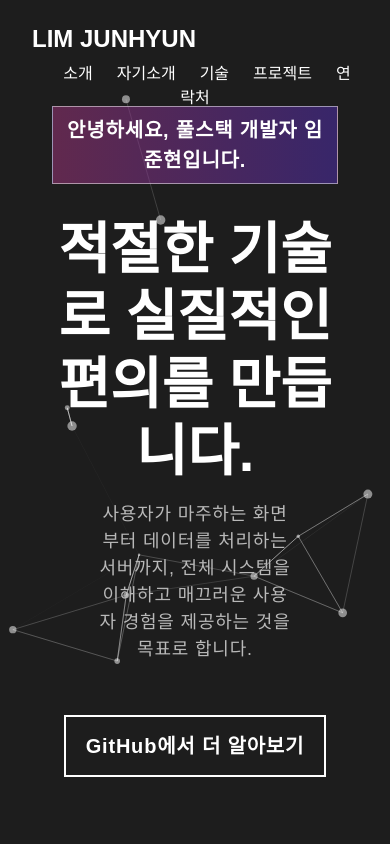
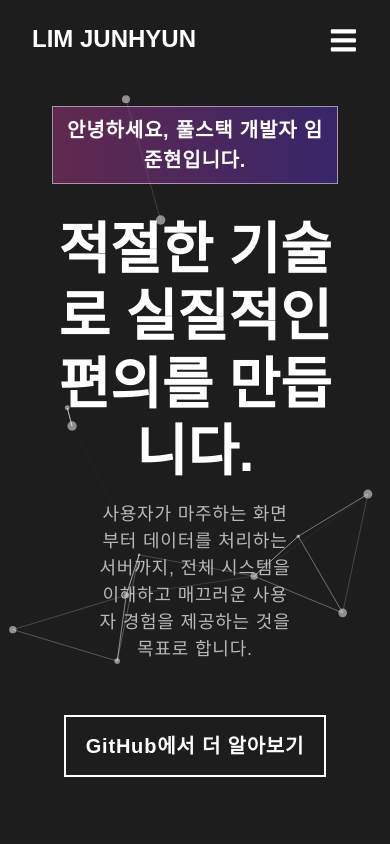
Before and after one commit to NiceTry3675/portfolio2, a React (Create React App) app: page / in a window 390 px wide. Shown: the top 844 px of the page. Built offline with nearby package versions, Linux system fonts and the light colour scheme.

Commit message:
feat: Add responsive hamburger menu

```diff
--- a/src/components/Header.css
+++ b/src/components/Header.css
@@ -1,4 +1,3 @@
-
 .navbar {
   position: fixed;
   top: 0;
@@ -53,3 +52,49 @@
 .navbar-links a.active {
   color: #61dafb;
 }
+
+.menu-icon {
+  display: none;
+  font-size: 1.8rem;
+  cursor: pointer;
+  color: #ffffff;
+}
+
+@media (max-width: 768px) {
+  .navbar-links {
+    display: flex;
+    flex-direction: column;
+    width: 100%;
+    height: 100vh;
+    position: absolute;
+    top: 80px; /* Adjust this value if your navbar height is different */
+    left: -100%;
+    opacity: 1;
+    transition: all 0.5s ease;
+    background: #1a1a1a;
+  }
+
+  .navbar-links.active {
+    left: 0;
+    opacity: 1;
+    transition: all 0.5s ease;
+    z-index: 1;
+  }
+
+  .navbar-links a {
+    text-align: center;
+    padding: 2rem;
+    width: 100%;
+    display: table;
+    margin-left: 0; /* Reset margin for mobile view */
+  }
+
+  .navbar-links a:hover {
+    color: #61dafb;
+    border-radius: 0;
+  }
+
+  .menu-icon {
+    display: block;
+  }
+}
--- a/src/components/Header.tsx
+++ b/src/components/Header.tsx
@@ -1,9 +1,15 @@
 import React, { useState, useEffect } from 'react';
 import { Link } from 'react-scroll';
+import { FaBars, FaTimes } from 'react-icons/fa';
 import './Header.css';
 
 const Header = () => {
   const [scrolled, setScrolled] = useState(false);
+  const [isOpen, setIsOpen] = useState(false);
+
+  const toggleMenu = () => {
+    setIsOpen(!isOpen);
+  };
 
   useEffect(() => {
     const onScroll = () => {
@@ -21,13 +27,28 @@ const Header = () => {
   return (
     <header className={scrolled ? 'scrolled' : ''}>
       <nav className="navbar">
-        <Link to="home" smooth={true} duration={500} className="navbar-brand">LIM JUNHYUN</Link>
-        <div className="navbar-links">
-          <Link to="home" smooth={true} duration={500} activeClass="active" spy={true}>소개</Link>
-          <Link to="about" smooth={true} duration={500} activeClass="active" spy={true}>자기소개</Link>
-          <Link to="skills" smooth={true} duration={500} activeClass="active" spy={true}>기술</Link>
-          <Link to="projects" smooth={true} duration={500} activeClass="active" spy={true}>프로젝트</Link>
-          <Link to="contact" smooth={true} duration={500} activeClass="active" spy={true}>연락처</Link>
+        <Link to="home" smooth={true} duration={500} className="navbar-brand">
+          LIM JUNHYUN
+        </Link>
+        <div className="menu-icon" onClick={toggleMenu}>
+          {isOpen ? <FaTimes /> : <FaBars />}
+        </div>
+        <div className={isOpen ? 'navbar-links active' : 'navbar-links'}>
+          <Link to="home" smooth={true} duration={500} activeClass="active" spy={true} onClick={toggleMenu}>
+            소개
+          </Link>
+          <Link to="about" smooth={true} duration={500} activeClass="active" spy={true} onClick={toggleMenu}>
+            자기소개
+          </Link>
+          <Link to="skills" smooth={true} duration={500} activeClass="active" spy={true} onClick={toggleMenu}>
+            기술
+          </Link>
+          <Link to="projects" smooth={true} duration={500} activeClass="active" spy={true} onClick={toggleMenu}>
+            프로젝트
+          </Link>
+          <Link to="contact" smooth={true} duration={500} activeClass="active" spy={true} onClick={toggleMenu}>
+            연락처
+          </Link>
         </div>
       </nav>
     </header>
```
